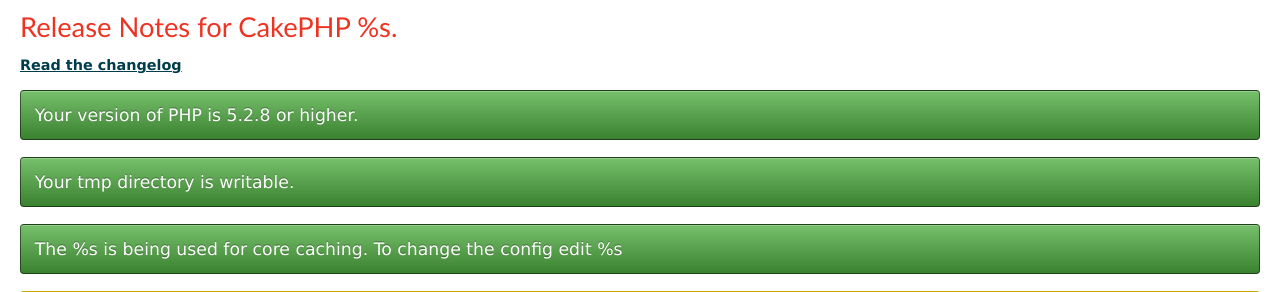
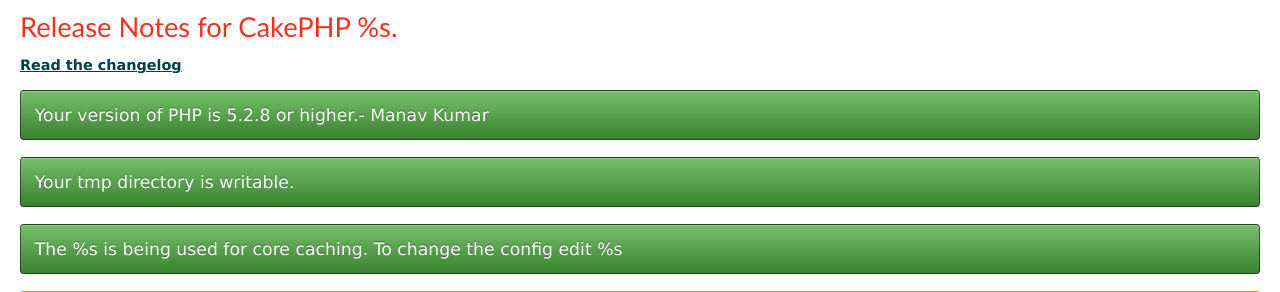
Before and after one commit to sclorg/cakephp-ex, a CakePHP app: the page made by app/View/Pages/home.ctp in a window 1280 px wide. Shown: the part 47-339 px from the top of the page. Run offline with PHP 8.4 and a stand-in for CakePHP, Linux system fonts and the light colour scheme; the template is opened without the code that fills it, so the values that code supplies are empty; some libraries are stand-ins or nearby versions.

Commit message:
home.ctp file changed

```diff
--- a/app/View/Pages/home.ctp
+++ b/app/View/Pages/home.ctp
@@ -31,7 +31,7 @@ endif;
 <?php
 if (version_compare(PHP_VERSION, '5.2.8', '>=')):
 	echo '<span class="notice success">';
-		echo __d('cake_dev', 'Your version of PHP is 5.2.8 or higher.');
+		echo __d('cake_dev', 'Your version of PHP is 5.2.8 or higher.- Manav Kumar');
 	echo '</span>';
 else:
 	echo '<span class="notice">';
```
